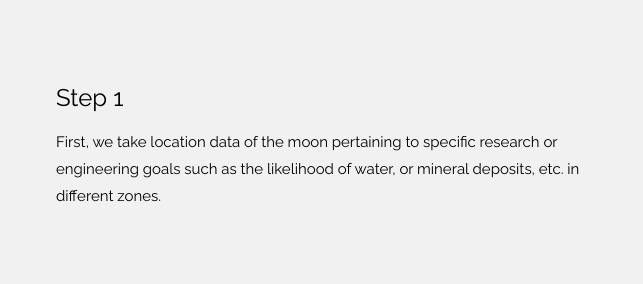
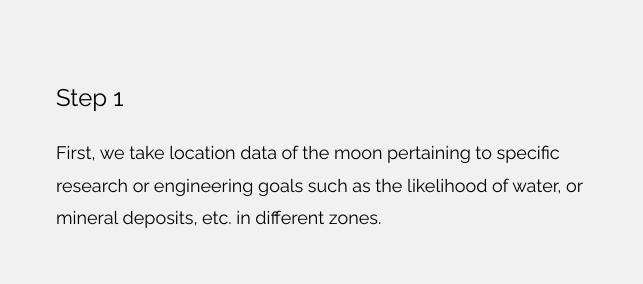
Before and after one commit to LozElise/GlobalLunarPrioritisationNetwork, a plain HTML site: page index.html in a window 1280 px wide. Shown: the part 2120-2404 px from the top of the page, 0-643 px from the left. Drawn offline with nearby package versions, Linux system fonts and the light colour scheme.

Commit message:
Update index.html

```diff
--- a/index.html
+++ b/index.html
@@ -208,7 +208,7 @@ body, html {
     <div class="w3-col m6"
      style="padding:50px 16px">
       <h3>Step 1</h3>
-      <pclass="w3-large">First, we take location data of the moon pertaining to specific research or engineering goals such as the likelihood of water, or mineral deposits, etc. in different zones.</p>
+      <p class="w3-large">First, we take location data of the moon pertaining to specific research or engineering goals such as the likelihood of water, or mineral deposits, etc. in different zones.</p>
     </div>
     <div class="w3-col m6">
       <img class="w3-image w3-round-large" src="https://lozelise.github.io/GlobalLunarPrioritisationNetwork/images/drops.jpg" alt="Water Drops" width="700" height="394">
```
